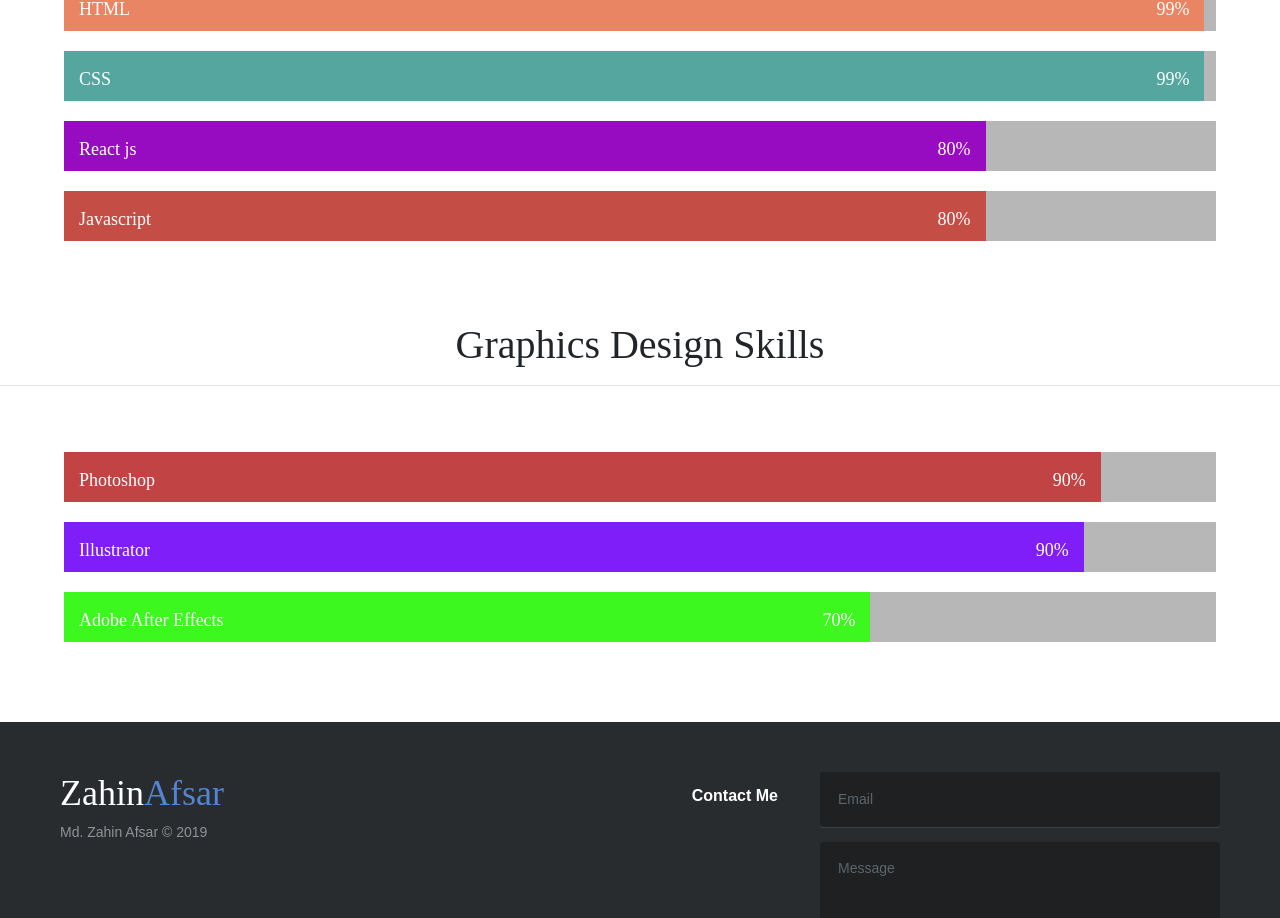
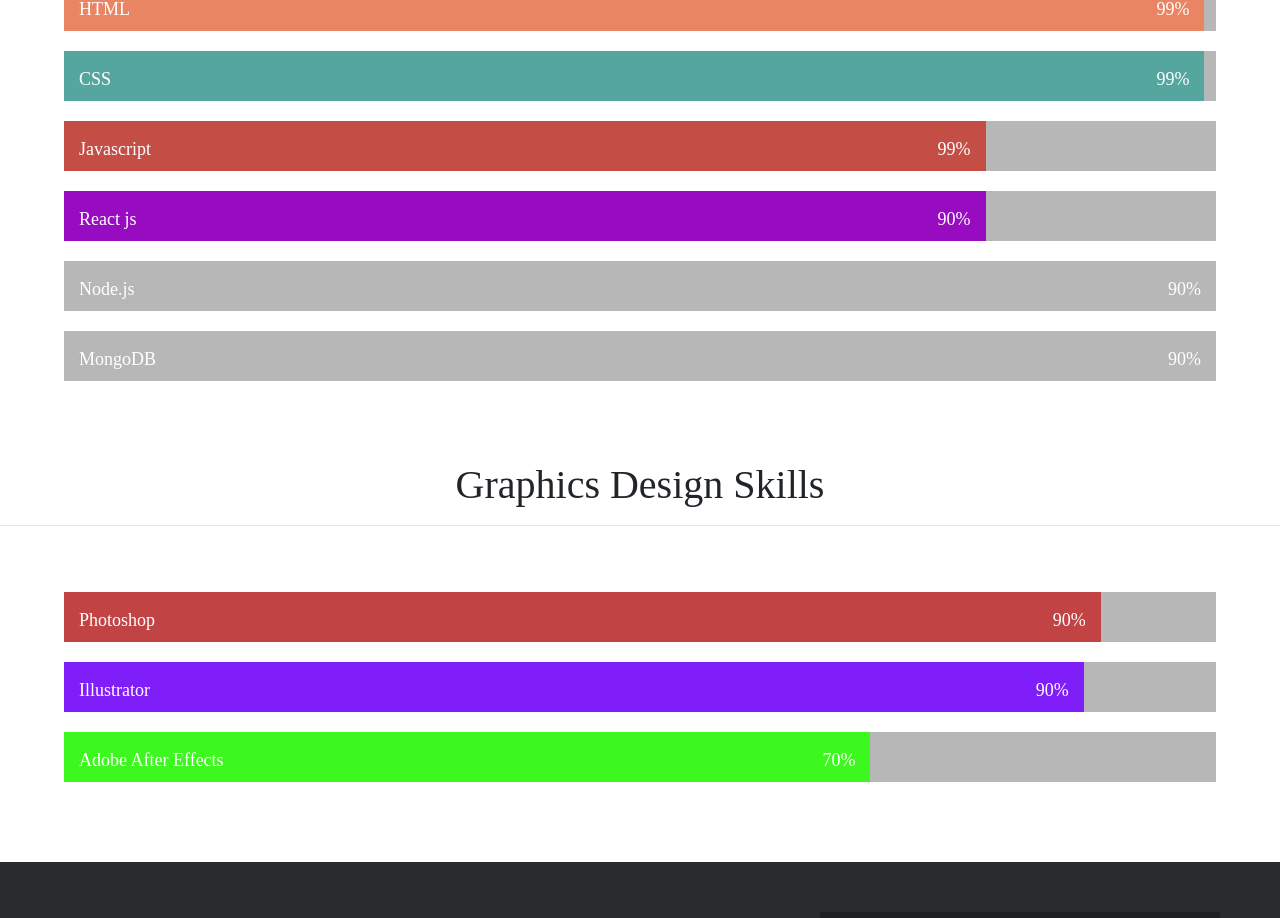
Before and after one commit to zahinafsar/zahin, a React (Create React App) app: page /skills in a window 1280 px wide. Shown: the part 899-1817 px from the top of the page. Built offline with nearby package versions, Linux system fonts and the light colour scheme.

Commit message:
Update skills.js

```diff
--- a/src/files/skills.js
+++ b/src/files/skills.js
@@ -23,9 +23,13 @@
 
 	<Skillbar skillId="Skill-CSS" skill="CSS" level="99%" />
 
-	<Skillbar skillId="Skill-RJ" skill="React js" level="80%" />
+	<Skillbar skillId="Skill-JS" skill="Javascript" level="99%" />
 
-	<Skillbar skillId="Skill-JS" skill="Javascript" level="80%" />
+	<Skillbar skillId="Skill-RJ" skill="React js" level="90%" />
+
+	<Skillbar skillId="Skill-NJ" skill="Node.js" level="90%" />
+
+	<Skillbar skillId="Skill-MDB" skill="MongoDB" level="90%" />
 
 <br/><br/>
 
```
